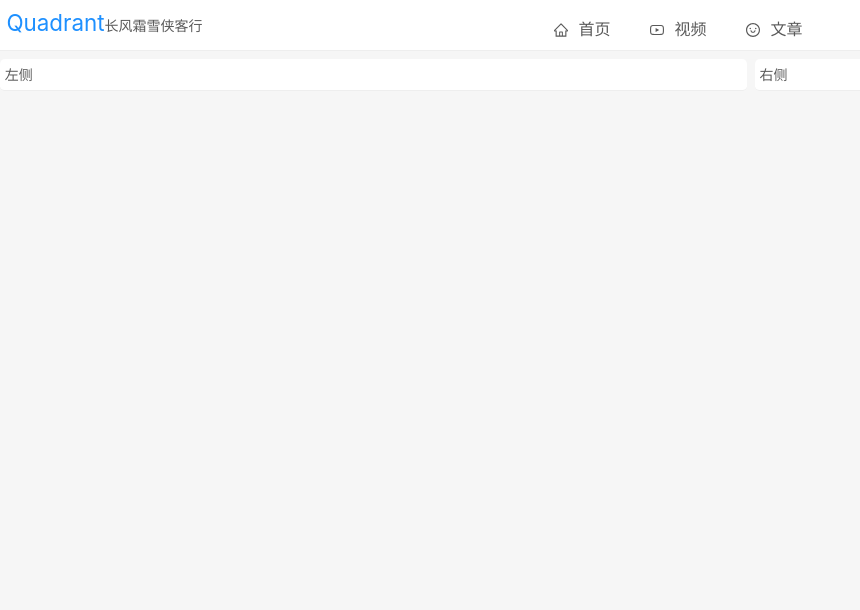
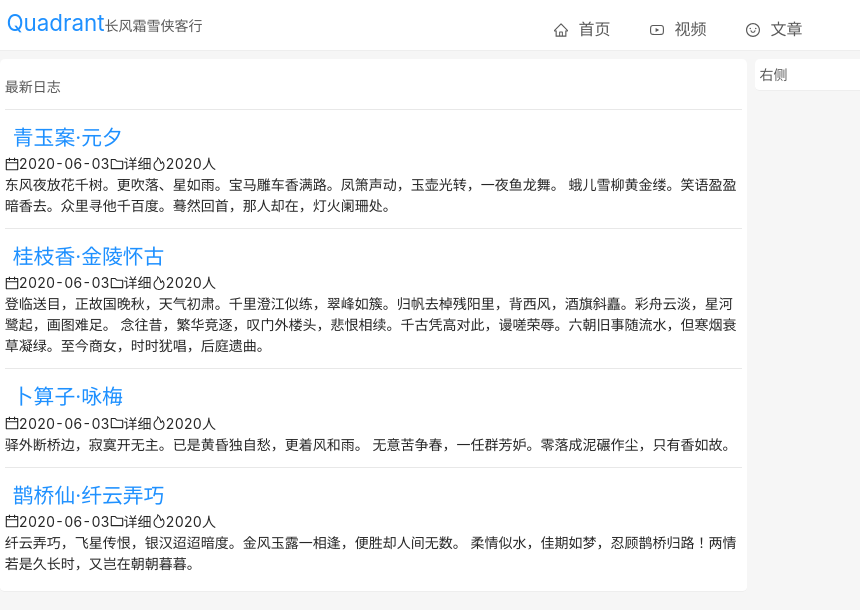
Before and after one commit to quadrant26/reactBlog, a Next.js app in the folder blog/: page / in a window 1280 px wide. Shown: the top 610 px of the page, without its empty margins (0-860 px from the left). Built offline with nearby package versions, Linux system fonts and the light colour scheme.

Commit message:
首页列表组件

```diff
--- a/blog/pages/index.js
+++ b/blog/pages/index.js
@@ -1,10 +1,21 @@
-import React from 'react'
+import React, {useState} from 'react'
 import Head from 'next/head'
-import {Row, Col} from 'antd'
+import {Row, Col, List} from 'antd'
+import {CalendarOutlined, FireOutlined, FolderOutlined } from '@ant-design/icons'
 
 import Header from '../components/Header'
+import '../static/style/pages/index.css'
 
 export default function Home() {
+
+  const [Mylist, setMylist] = useState(
+    [
+      {"title": "青玉案·元夕", "content": "东风夜放花千树。更吹落、星如雨。宝马雕车香满路。凤箫声动，玉壶光转，一夜鱼龙舞。 蛾儿雪柳黄金缕。笑语盈盈暗香去。众里寻他千百度。蓦然回首，那人却在，灯火阑珊处。"},
+      {"title": "桂枝香·金陵怀古", "content": "登临送目，正故国晚秋，天气初肃。千里澄江似练，翠峰如簇。归帆去棹残阳里，背西风，酒旗斜矗。彩舟云淡，星河鹭起，画图难足。 念往昔，繁华竞逐，叹门外楼头，悲恨相续。千古凭高对此，谩嗟荣辱。六朝旧事随流水，但寒烟衰草凝绿。至今商女，时时犹唱，后庭遗曲。"},
+      {"title": "卜算子·咏梅", "content": "驿外断桥边，寂寞开无主。已是黄昏独自愁，更着风和雨。 无意苦争春，一任群芳妒。零落成泥碾作尘，只有香如故。"},
+      {"title": "鹊桥仙·纤云弄巧", "content": "纤云弄巧，飞星传恨，银汉迢迢暗度。金风玉露一相逢，便胜却人间无数。 柔情似水，佳期如梦，忍顾鹊桥归路！两情若是久长时，又岂在朝朝暮暮。"}
+    ]
+  )
   return (
     <div className="container">
       <Head>
@@ -13,7 +24,24 @@ export default function Home() {
 
       <Header />
       <Row className="comm-main" type="flex" justify="center">
-        <Col className="comm-left" xs={24} sm={24} md={16} lg={18} xl={14}>左侧</Col>
+        <Col className="comm-left" xs={24} sm={24} md={16} lg={18} xl={14}>
+          <List
+            header={<div>最新日志</div>}
+            itemLayout="vertical"
+            dataSource={Mylist}
+            renderItem={item=>(
+              <List.Item>
+                <div className="list-title">{item.title}</div>
+                <div className="list-icons">
+                  <span><CalendarOutlined />2020-06-03</span>
+                  <span><FolderOutlined />详细</span>
+                  <span><FireOutlined />2020人</span>
+                </div>
+                <div className="list-content">{item.content}</div>
+              </List.Item>
+            )}
+          />
+        </Col>
         <Col className="comm-right" xs={0} sm={0} md={7} lg={5} xl={4}>右侧</Col>
       </Row>
     </div>
--- /dev/null
+++ b/blog/static/style/pages/index.css
@@ -0,0 +1,17 @@
+.list-title{
+    font-size:1.3rem;
+    color: #1e90ff;
+    padding: 0 0.5rem;
+}
+.list-context{
+    color:#777;
+    padding:.5rem;
+}
+.list-icon{
+    padding:.5rem 0;
+    color:#AAA;
+}
+.list-icon span{
+    display: inline-block;
+    padding: 0 10px;
+}
```
